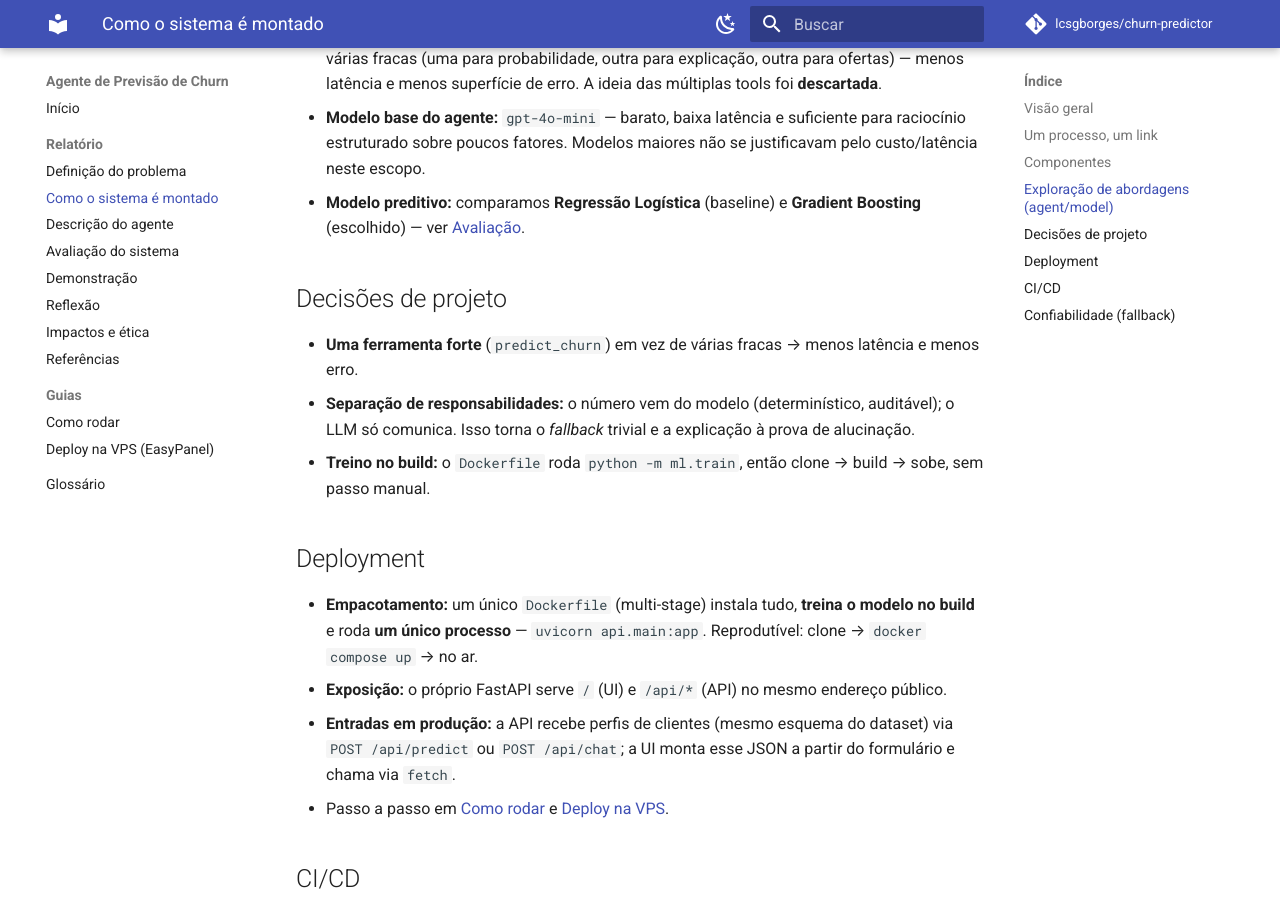
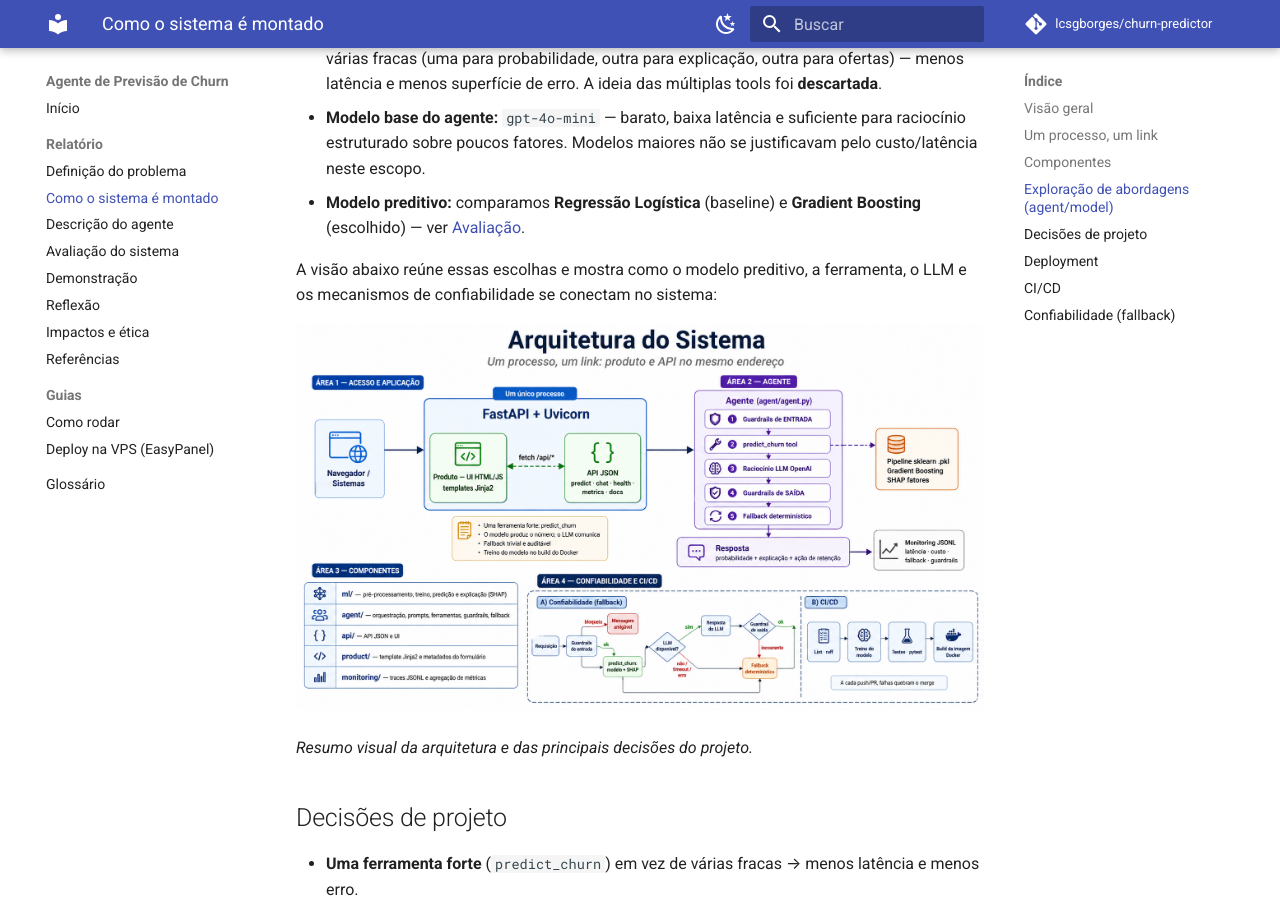
Before and after one commit to lcsgborges/churn-predictor, an MkDocs documentation site: the page built from docs/arquitetura.md, in a window 1280 px wide and 900 px high, scrolled down 2598 px. Built offline with MkDocs 1.6.1 and Material for MkDocs 9.7.7, drawn with Linux system fonts in a browser that asks for light colours; comment, search, counter and statistics services are not loaded.

Commit message:
docs: ajusta documentação do projeto

```diff
--- a/docs/arquitetura.md
+++ b/docs/arquitetura.md
@@ -63,6 +63,13 @@ O que consideramos antes de decidir:
 - **Modelo preditivo:** comparamos **Regressão Logística** (baseline) e **Gradient Boosting** (escolhido) —
   ver [Avaliação](avaliacao.md).
 
+A visão abaixo reúne essas escolhas e mostra como o modelo preditivo, a ferramenta, o LLM e os
+mecanismos de confiabilidade se conectam no sistema:
+
+![Diagrama completo da arquitetura: FastAPI e interface conectados ao agente, à ferramenta predict_churn, ao modelo Gradient Boosting com SHAP, ao fallback e ao monitoramento](assets/arquitetura.png){ loading=lazy }
+
+_Resumo visual da arquitetura e das principais decisões do projeto._
+
 ## Decisões de projeto
 
 - **Uma ferramenta forte** (`predict_churn`) em vez de várias fracas → menos latência e menos erro.
```
Also changed, not shown: docs/deploy.md (+6 -3 lines).
